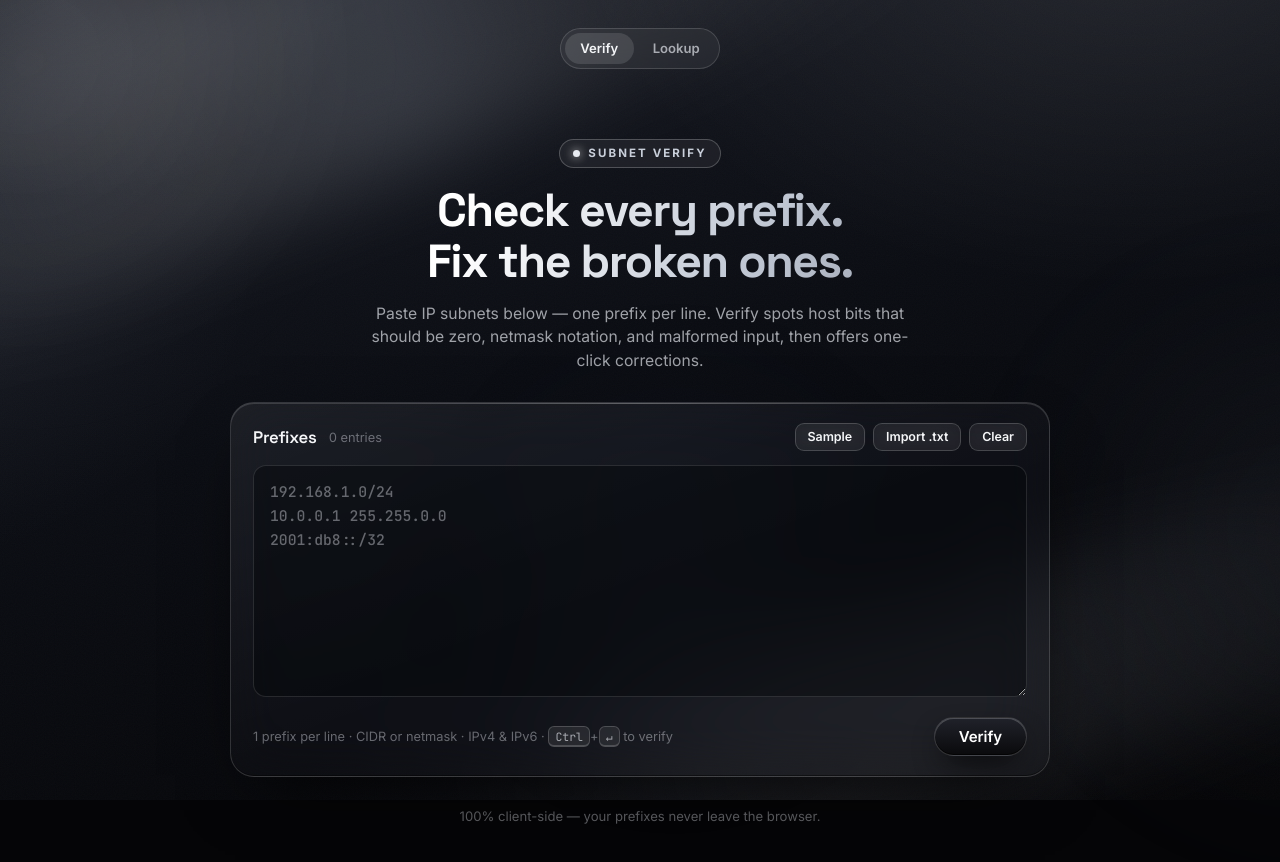
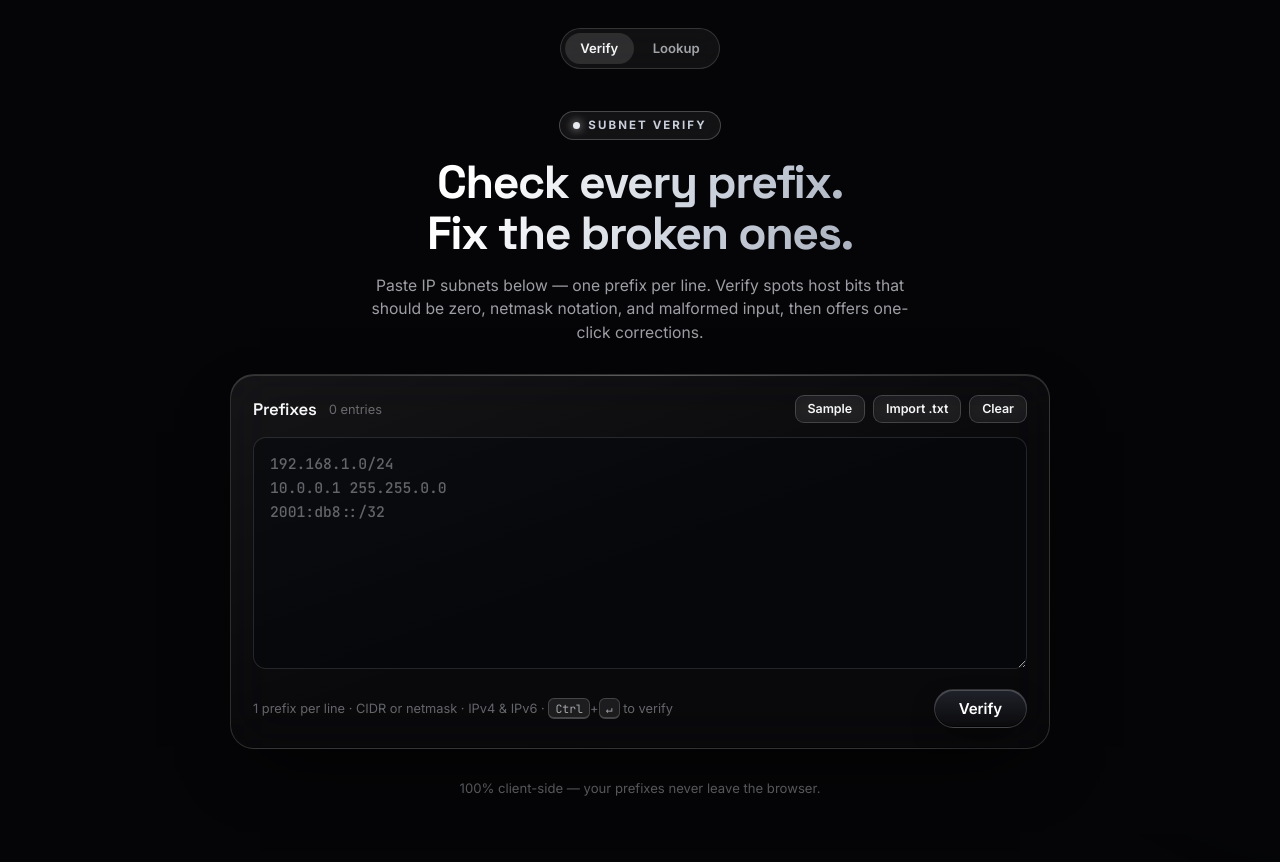
Before and after one commit to sathaporntwork/subnet_verify, a website built with Vite: page index.html in a window 1280 px wide. After the commit the page ends 834 px from the top, so only its background shows below. Built offline with nearby package versions, Linux system fonts and the light colour scheme.

Commit message:
feat: add global stylesheet and update HTML layouts with custom dark theme

```diff
--- a/index.html
+++ b/index.html
@@ -15,6 +15,17 @@
     />
     <meta property="og:type" content="website" />
     <link rel="icon" type="image/svg+xml" href="/favicon.svg" />
+    <link rel="stylesheet" href="/src/style.css" />
+    <style>
+      :root {
+        color-scheme: dark;
+      }
+      html,
+      body {
+        background-color: #050507;
+        color: #f5f6f8;
+      }
+    </style>
     <title>Subnet Verify — Prefix Checker</title>
   </head>
   <body>
@@ -34,7 +45,7 @@
         </div>
       </nav>
 
-      <header class="hero">
+      <header class="hero hero--compact">
         <p class="hero__badge"><span class="hero__dot" aria-hidden="true"></span>Subnet Verify</p>
         <h1>Check every prefix.<br />Fix the broken ones.</h1>
         <p class="hero__sub">
--- a/src/style.css
+++ b/src/style.css
@@ -1,3 +1,7 @@
+@import '@fontsource-variable/inter';
+@import '@fontsource-variable/jetbrains-mono';
+@import '@fontsource-variable/space-grotesk';
+
 /* ============================================================
    Subnet Verify — liquid glass · black monochrome · Inter/SJ
    ============================================================ */
@@ -236,7 +240,7 @@ body {
 
 .hero {
   text-align: center;
-  margin: clamp(2rem, 6vh, 3.5rem) 0 0.5rem;
+  margin: clamp(0.75rem, 2.5vh, 1.5rem) 0 0.5rem;
 }
 
 .hero__badge {
```
Also changed, not shown: lookup.html (+11 -0 lines).
